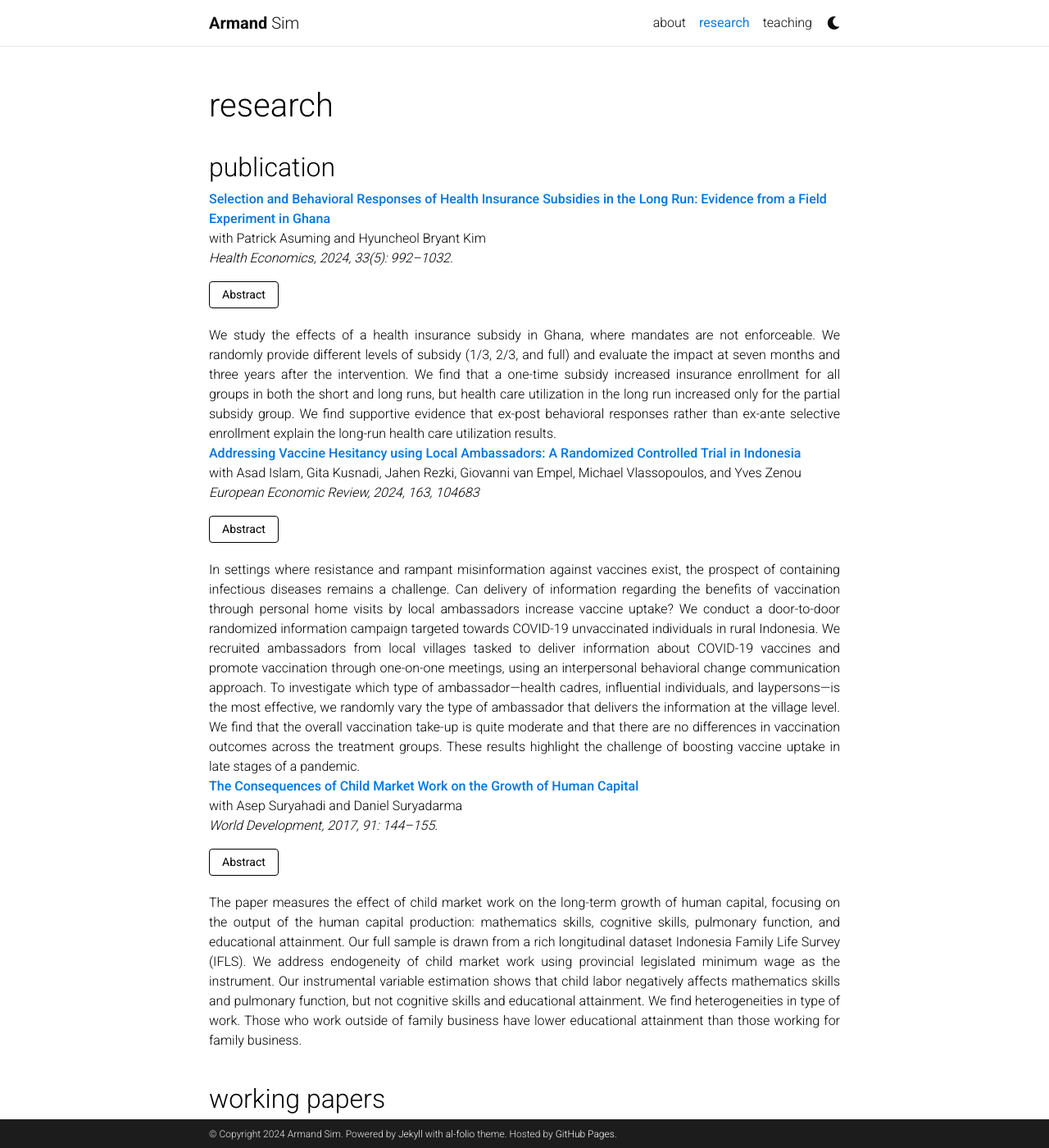
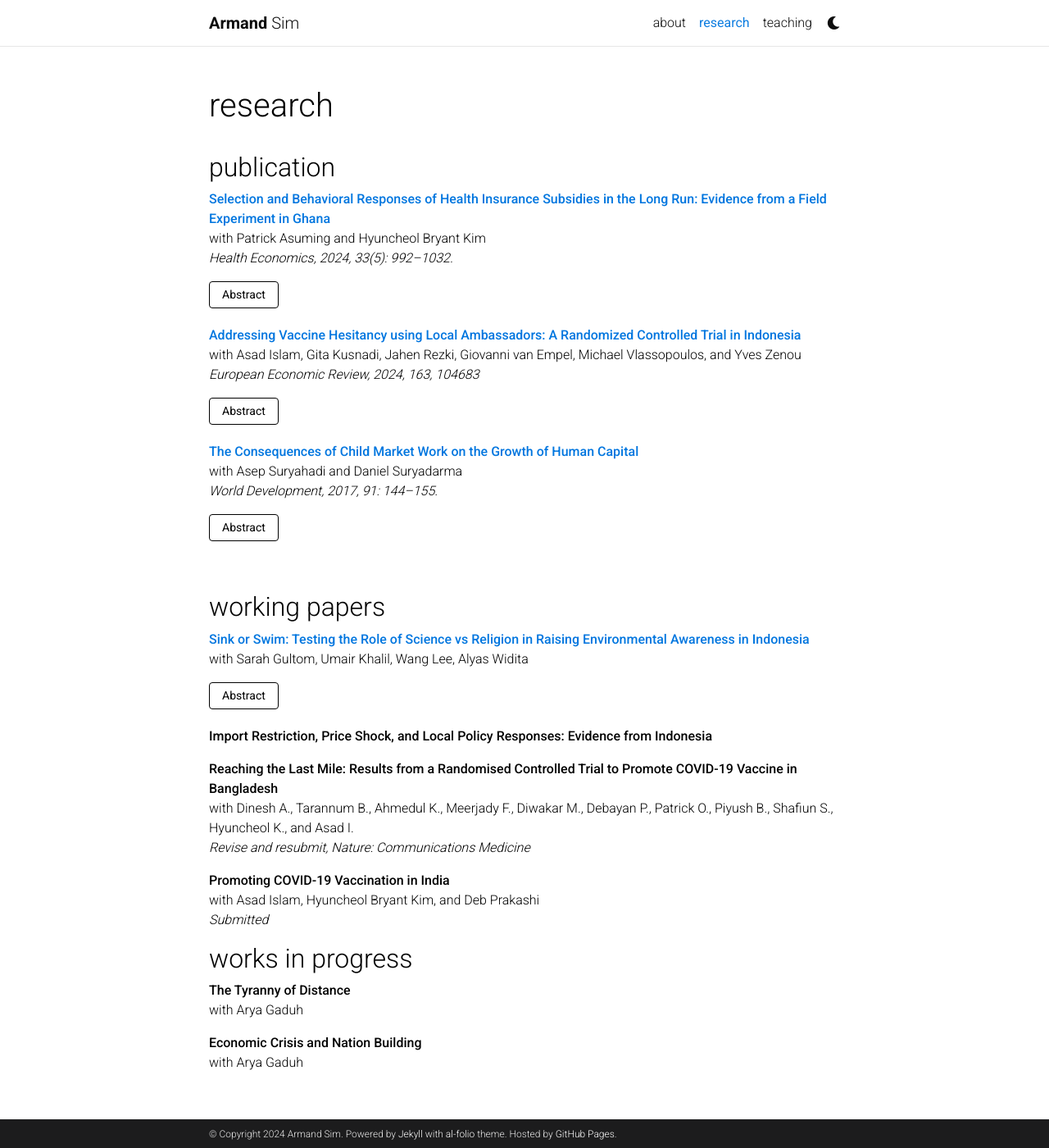
Before and after one commit to armandsim/armandsim.github.io, a Jekyll site: the page built from _pages/research.md, in a window 1280 px wide and 1400 px high. Shown: the whole window at 82% size. Built offline with Jekyll 4.4.1, drawn with Linux system fonts in a browser that asks for light colours; comment, search, counter and statistics services are not loaded; a style sheet for code colours, icons or effects is not loaded; part of the change alters nothing that is shown; some of the changed text lies outside the part shown.

```diff
--- a/_pages/research.md
+++ b/_pages/research.md
@@ -14,7 +14,7 @@ nav_order: 2
 .abstract-button {
     cursor: pointer;
     padding: 5px 15px;
-    border: 1px solid;
+    border: 1px solid #000000 !important; /* Black border added */
     background-color: transparent;
     text-align: center;
     outline: none;
@@ -26,6 +26,7 @@ nav_order: 2
 .abstract-content {
     margin-top: 10px;
     text-align: justify;
+    display: none; /* Hide abstract content by default */
 }
 
 /* Force light mode styles */
@@ -66,6 +67,15 @@ html:not([data-theme='dark']) .publication {
 </style>
 
 <script>
+// Function to hide all abstracts on page load
+function hideAllAbstracts() {
+    var abstracts = document.querySelectorAll('.abstract-content');
+    abstracts.forEach(function(abstract) {
+        abstract.style.display = 'none';
+    });
+}
+
+// Function to toggle abstract visibility
 function toggleAbstract(id) {
     var content = document.getElementById(id);
     if (content.style.display === "none" || content.style.display === "") {
@@ -74,6 +84,9 @@ function toggleAbstract(id) {
         content.style.display = "none";
     }
 }
+
+// Call hideAllAbstracts when the page loads
+document.addEventListener('DOMContentLoaded', hideAllAbstracts);
 </script>
 
 
```
